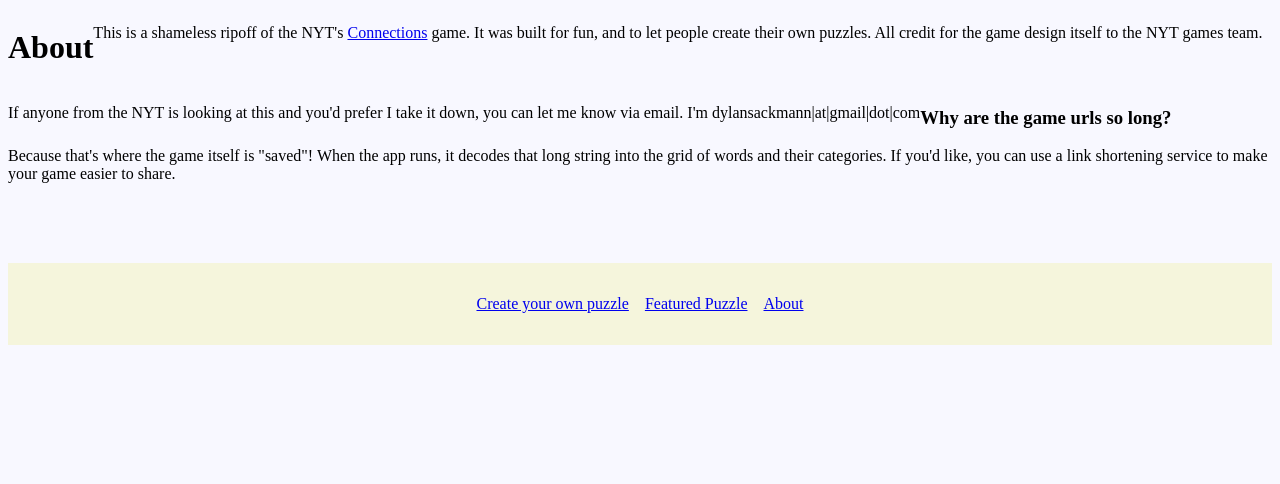
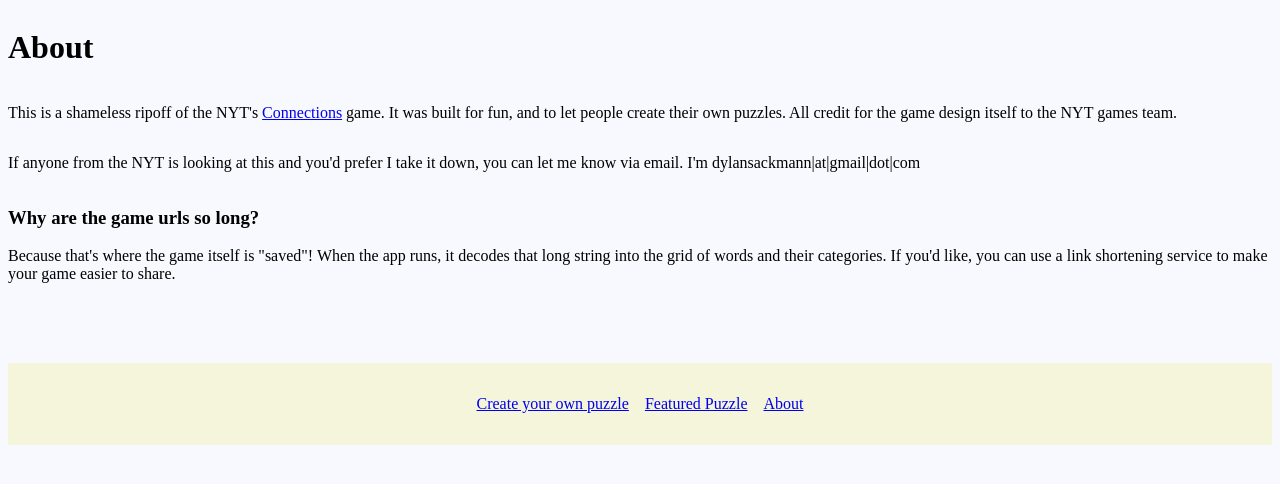
Before and after one commit to d-sackmann/associations, a SvelteKit app: page /about in a window 1280 px wide. Shown: the top 484 px of the page. Built offline with nearby package versions, Linux system fonts and the light colour scheme.

Commit message:
Fix about page layout problems

```diff
--- a/src/routes/about/+page.svelte
+++ b/src/routes/about/+page.svelte
@@ -16,3 +16,10 @@
 	the grid of words and their categories. If you'd like, you can use a link shortening service to make
 	your game easier to share.
 </div>
+
+<style>
+	h1,
+	h3 {
+		width: 100%;
+	}
+</style>
```
